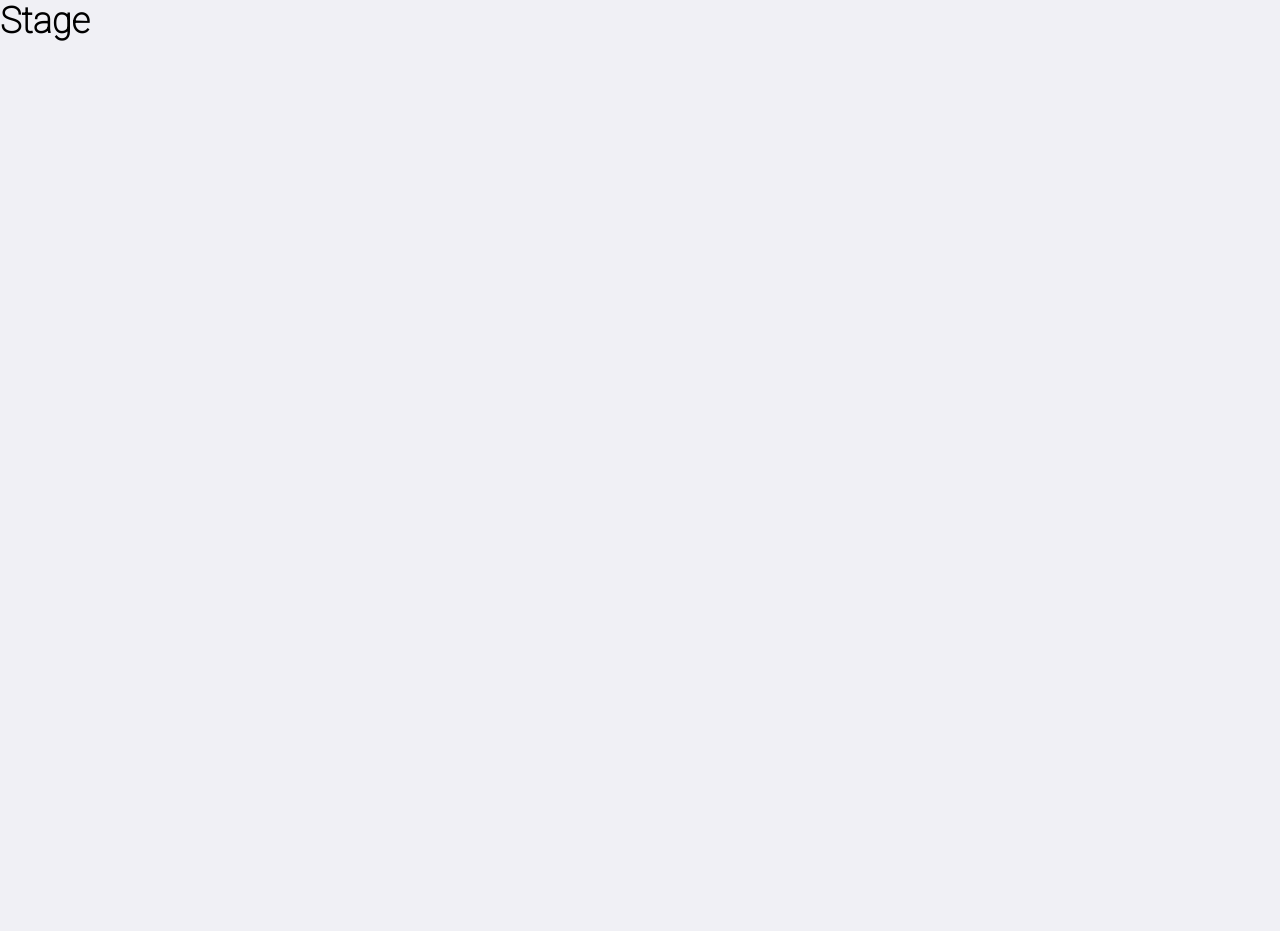
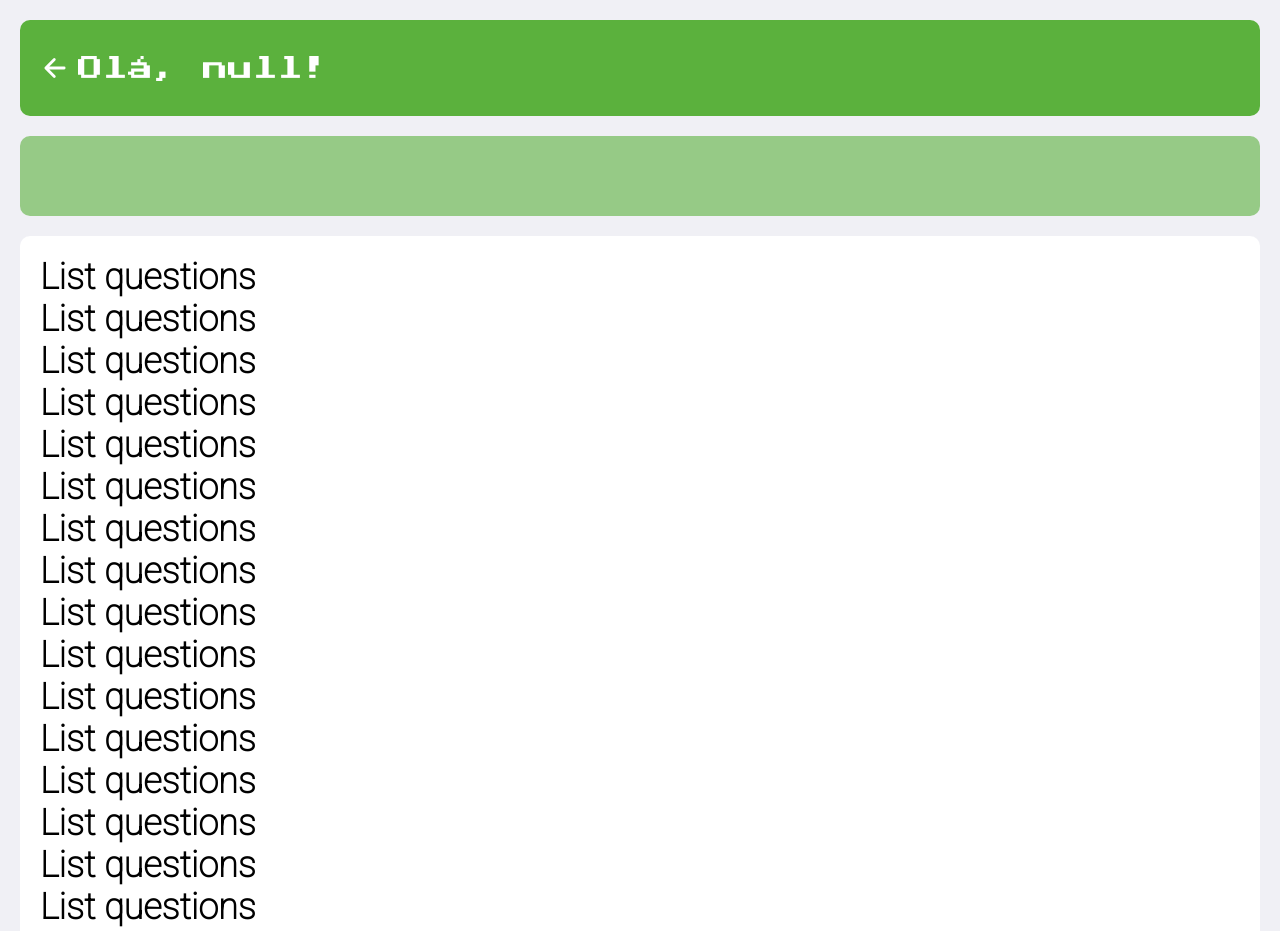
Before and after one commit to hique023/goh-dash, a React (Create React App) app: page /stage in a window 1280 px wide. Shown: the top 931 px of the page. Before the commit the page ends 800 px from the top, so only its background shows below. Built offline with nearby package versions, Linux system fonts and the light colour scheme.

Commit message:
Configurado tela Stage

```diff
--- a/src/components/Stage/index.js
+++ b/src/components/Stage/index.js
@@ -1,7 +1,52 @@
-export default function Stage() {
+// Global
+import React, { useEffect, useState } from 'react'
+import TopBarPhase from '../TopBarPhase'
+import SubBar from '../SubBar'
+// import SubStage from '../SubStage'
+// import QuizLink from '../QuizLink'
+
+// Assets
+import './styles.css'
+
+export default function Stage(props) {
+
+    const color = localStorage.getItem('color')
+    const nameUser = localStorage.getItem('nameUser')
+    const phaseId = localStorage.getItem('phaseId')
+    const stageId = localStorage.getItem('stageId')
+    const stageName = localStorage.getItem('subBarName')
+    const userUid = localStorage.getItem('userUid')
+
     return (
-        <div>
-            <h1>Stage</h1>
+        <div className="containerStage">
+            <TopBarPhase name={`Olá, ${nameUser}`} color={color} />
+
+            <SubBar name={stageName} color={color} />
+
+            <div className="listStage">
+
+                <h1>List questions</h1>
+                <h1>List questions</h1>
+                <h1>List questions</h1>
+                <h1>List questions</h1>
+                <h1>List questions</h1>
+                <h1>List questions</h1>
+                <h1>List questions</h1>
+                <h1>List questions</h1>
+                <h1>List questions</h1>
+                <h1>List questions</h1>
+                <h1>List questions</h1>
+                <h1>List questions</h1>
+                <h1>List questions</h1>
+                <h1>List questions</h1>
+                <h1>List questions</h1>
+                <h1>List questions</h1>
+                <h1>List questions</h1>
+                <h1>List questions</h1>
+                <h1>List questions</h1>
+                <h1>List questions</h1>
+
+            </div>
         </div>
     )
 }
--- a/src/components/Stage/styles.css
+++ b/src/components/Stage/styles.css
@@ -0,0 +1,23 @@
+.containerStage {
+  /* display: flex; */
+  height: 100%;
+  width: 1280px;
+  margin: 0 auto;
+  padding: 20px;
+  justify-content: center;
+  background-color: var(--background);
+}
+
+.containerStage .listStage {
+  background-color: var(--white);
+  margin: 20px 0px;
+  width: 100%;
+  /* height: 70vh; */
+  border-radius: 10px;
+  overflow: hidden;
+  display: flex;
+  flex-direction: column;
+  padding: 20px;
+  /* align-items: center; */
+  /* justify-content: space-between; */
+}
--- a/src/components/StageLink/index.js
+++ b/src/components/StageLink/index.js
@@ -4,7 +4,7 @@ import { useHistory } from 'react-router-dom'
 
 // Assets
 import './styles.css'
-import { GiPadlockOpen, GiPadlock } from "react-icons/gi";
+import { BsGearFill } from "react-icons/bs";
 
 export default function StageLink(props) {
 
@@ -26,17 +26,11 @@ export default function StageLink(props) {
                 <button onClick={goStage} id="buttonStage" disabled={props.status}>
                     <div className="leftStageLink">
 
-                        {props.status === true && (
-                            <GiPadlock size={80} color="var(--block)" />
-                        )}
-
-                        {props.status === false && (
-                            <GiPadlockOpen size={80} color="var(--green)" />
-                        )}
+                        <BsGearFill size={80} color="var(--black)" />
 
                         <h1>{props.name}</h1>
                     </div>
-                    <h1>{props.score} xp</h1>
+                    {/* <h1>{props.score} 5555555</h1> */}
                 </button>
             </div>
         </div>
--- a/src/components/SubBar/index.js
+++ b/src/components/SubBar/index.js
@@ -18,9 +18,9 @@ export default function SubBar(props) {
             <div className="subBarLeft">
                 <h1>{props.name}</h1>
             </div>
-            <div className="subBarRight">
+            {/* <div className="subBarRight">
                 <h1>{props.score} xp</h1>
-            </div>
+            </div> */}
         </div>
     )
 }
```
